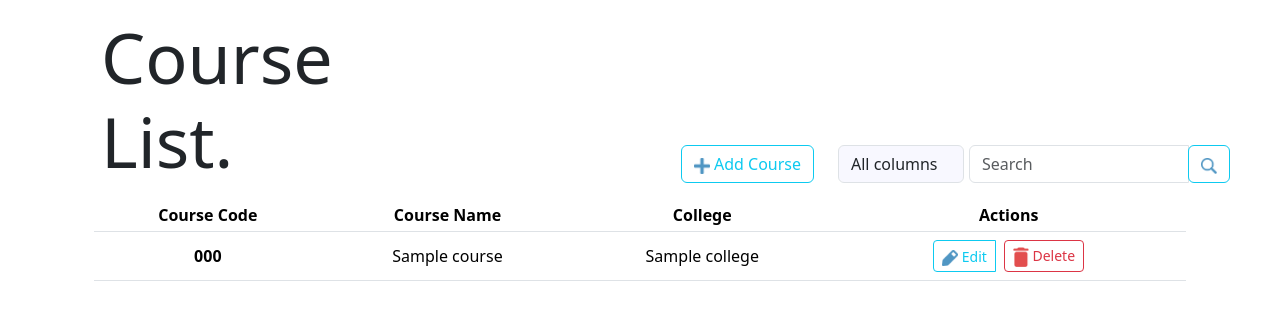
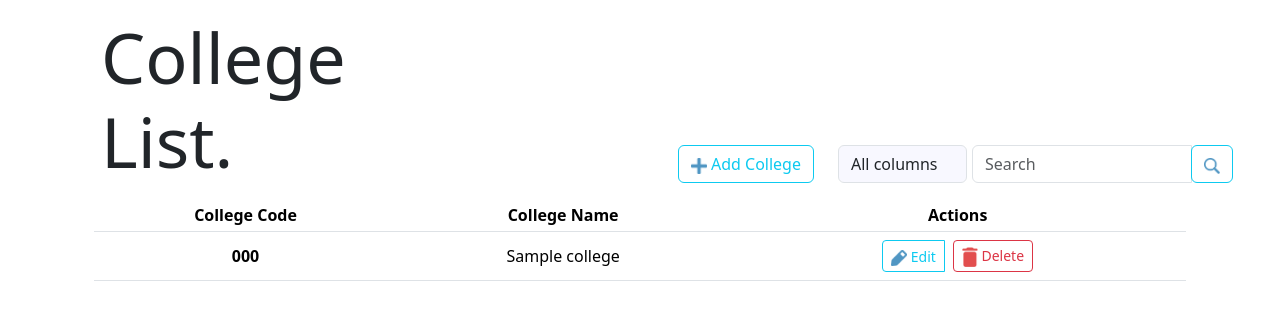
Before and after one commit to frostrhea/SSIS_WebApp, a Flask app: template SSIS_Web/templates/college.html in a window 1280 px wide. Shown: the part 79-399 px from the top of the page. Run offline with Flask 2, Linux system fonts and the light colour scheme; the template is opened without the code that fills it: values that come from a table or form of the project are taken from there, most other values are stand-ins (such as "Sample title", 1, 10 or a date in 2020); some libraries are stand-ins or nearby versions.

Commit message:
feat: can CRUDL for college

```diff
--- /dev/null
+++ b/SSIS_Web/college/forms.py
@@ -0,0 +1,7 @@
+from flask_wtf import FlaskForm
+from wtforms import StringField, IntegerField, SelectField, SubmitField
+
+class CollegeForm(FlaskForm):
+    id = StringField('Code')
+    firstname = StringField('Name')
+    submit = SubmitField('Submit')  # Submit button field
--- a/SSIS_Web/templates/college.html
+++ b/SSIS_Web/templates/college.html
@@ -8,13 +8,13 @@
   <!-- Search bar and Add button row -->
   <div class="row mb-3">
     <div class="col">
-      <h1 class="header">Course List.</h1>
+      <h1 class="header">College List.</h1>
     </div>
     <div class="col mt-auto">
       <!-- Button to trigger the modal -->
       <button type="button" class="btn btn-outline-info" id="addButton">
         <img src="/static/assets/add.png" alt="Add" class="icon" />
-        Add Course
+        Add College
       </button>
     </div>
     <div class="col order-md-last mt-auto">
@@ -23,9 +23,8 @@
         <!-- Dropdown menu for selecting search field -->
         <select class="form-control search-selector" id="searchField">
           <option value="all">All columns</option>
-          <option value="code">Course code</option>
-          <option value="name">Course name</option>
-          <option value="college">College</option>
+          <option value="code">College code</option>
+          <option value="name">College name</option>
         </select>
 
         <!-- Input field for search query -->
@@ -58,30 +57,27 @@
       <!-- Table header -->
       <thead>
         <tr>
-          <th scope="col">Course Code</th>
-          <th scope="col">Course Name</th>
-          <th scope="col">College</th>
+          <th scope="col">College Code</th>
+          <th scope="col">College Name</th>
           <th scope="col">Actions</th>
         </tr>
       </thead>
       <tbody>
         <!-- Table rows for student data -->
-        {% for course in course_data %}
+        {% for college in college_data %}
         <tr>
           <!-- Data for each column -->
-          <th scope="row" class="code">{{ course.code }}</th>
-          <td class="name">{{ course.name }}</td>
-          <td class="college">{{ course.college }}</td>
+          <th scope="row" class="code">{{ college.code }}</th>
+          <td class="name">{{ college.name }}</td>
           <td>
             <div class="btn-group" role="group">
               <!-- Edit button -->
               <button
                 class="btn btn-outline-info btn-sm edit-button"
                 data-toggle="modal"
-                data-target="#editCourseModal"
-                data-code="{{ course.code }}"
-                data-name="{{ course.name }}"
-                data-college="{{ course.college }}"
+                data-target="#editModal"
+                data-code="{{ college.code }}"
+                data-name="{{ college.name }}"
               >
                 <img src="/static/assets/edit.png" alt="Edit" class="icon" />
                 Edit
@@ -89,15 +85,15 @@
 
               <!-- Delete button form -->
               <form
-                id="deleteCourseForm"
-                action="/courses/delete/{{ course.code }}"
+                id="deleteForm"
+                action="/colleges/delete/{{ college.code }}"
                 method="POST"
               >
                 {{ form.hidden_tag() }}
                 <button
                   class="btn btn-outline-danger btn-sm delete-button ml-10"
-                  data-course-code="{{ course.code }}"
-                  id="deleteCourseFromList"
+                  data-college-code="{{ college.code }}"
+                  id="deleteFromList"
                 >
                   <img
                     src="/static/assets/delete.png"
@@ -116,24 +112,24 @@
   </div>
 </div>
 
-<!-- EDIT Student Modal -->
-<div class="modal fade" id="editCourseModal" tabindex="-1" role="dialog" aria-labelledby="editCourseModalLabel" aria-hidden="true">
+<!-- EDIT Modal -->
+<div class="modal fade" id="editModal" tabindex="-1" role="dialog" aria-labelledby="editModalLabel" aria-hidden="true">
   <div class="modal-dialog" role="document">
     <div class="modal-content">
       <div class="modal-header">
-      <h5 class="modal-title" id="editCourseModalLabel">Edit Course</h5>
+      <h5 class="modal-title" id="editModalLabel">Edit College</h5>
       </div>
       <div class="modal-body">
         <!-- Form to edit an existing student -->
         <form
-          action="/courses/edit/"
+          action="/colleges/edit/"
           method="POST"
-          class="editCourseForm"
-          id="editCourseForm"
+          class="editForm"
+          id="editForm"
         >
           <!-- Input fields for student information -->
           <div class="form-group">
-            <label for="code">Course Code</label>
+            <label for="code">College Code</label>
             <input
               type="text"
               class="form-control"
@@ -145,7 +141,7 @@
             />
           </div>
           <div class="form-group">
-            <label for="name">Course Name</label>
+            <label for="name">College Name</label>
             <input
               type="text"
               class="form-control"
@@ -154,22 +150,7 @@
               data-student-id=""
               required
             />
-          </div>
-          <div class="form-group">
-            <label for="college">College</label>
-            <select
-              type="text"
-              class="form-control"
-              id="college"
-              name="college"
-              data-student-id=""
-              required
-            >
-              {% for college in colleges %}
-                  <option value="{{ college.code }}">{{ college.name }}</option>
-                {% endfor %}
-            </select>
-          </div>
+
 
 
           <!-- CSRF Token -->
@@ -187,8 +168,8 @@
             </button>
             <button type="submit" class="btn btn-primary">Save Changes</button>
           </div>
-
         </form>
+      </div>
     </div>
   </div>
 </div>
@@ -196,55 +177,24 @@
 
 
 
-
-  <!-- Add Student Modal -->
-  <div
-    class="modal fade"
-    id="addCourseModal"
-    tabindex="-1"
-    role="dialog"
-    aria-labelledby="addCourseModalLabel"
-    aria-hidden="true"
-  >
+<!-- Add College Modal -->
+<div class="modal fade" id="addCollegeModal" tabindex="-1" role="dialog" aria-labelledby="addCollegeModalLabel" aria-hidden="true">
     <div class="modal-dialog" role="document">
       <div class="modal-content">
         <div class="modal-header">
-          <h5 class="modal-title" id="addCourseModalLabel">
-            Add New Course
-          </h5>
+          <h5 class="modal-title" id="addCollegeModalLabel">Add New College</h5>
         </div>
         <div class="modal-body">
-          <!-- Form to add a new student -->
-          <form id="addCourseForm" action="/courses/add" method="POST">
-            <!-- Input fields for student information -->
+          <!-- Form to add a new college -->
+          <form id="addCollegeForm" action="/colleges/add" method="POST">
+            <!-- Input fields for college information -->
             <div class="form-group">
-              <label for="code">Course Code</label>
-              <input
-                type="text"
-                class="form-control"
-                id="code"
-                name="code"
-                required
-              />
+              <label for="addCode">College Code</label>
+              <input type="text" class="form-control" id="code" name="code" required />
             </div>
             <div class="form-group">
-              <label for="name">Course Name</label>
-              <input
-                type="text"
-                class="form-control"
-                id="name"
-                name="name"
-                required
-              />
-            </div>
-            <div class="form-group">
-              <label for="college">College</label>
-              <select class="form-control" id="college" name="college" required>
-                <option value="" disabled selected>Select a college</option>
-                  {% for college in colleges %}
-                    <option value="{{ college.code }}">{{ college.name }}</option>
-                  {% endfor %}
-              </select>
+              <label for="addName">College Name</label>
+              <input type="text" class="form-control" id="name" name="name" required />
             </div>
 
             <!-- Hidden input fields to store form data -->
@@ -257,11 +207,6 @@
               type="hidden"
               id="hiddenName"
               name="hiddenName"
-            />
-            <input
-              type="hidden"
-              id="hiddenCollege"
-              name="hiddenLCollege"
             />
 
             <!-- CSRF Token -->
@@ -278,11 +223,10 @@
                 Close
               </button>
               <button type="submit" class="btn btn-primary">
-                Add Student
+                Add College
               </button>
             </div>
           </form>
-        </div>
         </div>
       </div>
     </div>
@@ -294,28 +238,27 @@
 <script>
 $(document).ready(function () {
     $("#addButton").click(function () {
+        console.log("Add button clicked");
         // Clear input fields and hidden fields when the modal is opened
-      $("#addCourseForm")[0].reset();
+        $("#addCollegeForm")[0].reset();
         $("#hiddenCode").val("");
         $("#hiddenName").val("");
-      $("#hiddenCollege").val("");
 
-      $("#addCourseModal").modal("show");
+        $("#addCollegeModal").modal("show");
     });
 
-    $("#addCourseForm").submit(function (event) {
+    $("#addCollegeForm").submit(function (event) {
         // Update hidden input fields with form data
-      console.log("Form Data before submission:", $("#addCourseForm").serialize());
+        console.log("Form Data before submission:", $("#addCollegeForm").serialize());
         $("#hiddenCode").val($("#code").val());
-      $("#hiddenName").val($("#courseName").val());
-      $("#hiddenCollege").val($("#college").val());
+        $("#hiddenName").val($("#name").val());
 
         console.log("Form submitted!");
     });
 
   // Close add modal function
   function closeAddModal() {
-    $("#addCourseModal").modal("hide");
+    $("#addCollegeModal").modal("hide");
   }
 
   $("#closeAddModalButton").click(function () {
@@ -323,8 +266,8 @@ $(document).ready(function () {
   });
 
 
-  $("#deleteCourseFromList").click(function (event) {
-    if (!confirm("Are you sure you want to delete this course?")) {
+  $("#deleteFromList").click(function (event) {
+    if (!confirm("Are you sure you want to delete this college?")) {
       event.preventDefault();
     } else {
       var code = $(this).data("code");
@@ -368,7 +311,7 @@ $(document).ready(function () {
 
    // Edit Modal
    function closeEditModal() {
-    $("#editCourseModal").modal("hide");
+    $("#editModal").modal("hide");
   }
 
   $("#closeEditModalButton").click(function () {
@@ -379,31 +322,27 @@ $(document).ready(function () {
   $(".edit-button").click(function () {
     var code = $(this).data("code");
     var name = $(this).data("name");
-    var college = $(this).data("college");
 
     // Populate the form fields with the student data
-    $("#editCourseForm input[name='code']")
+    $("#editForm input[name='code']")
       .val(code)
       .data("code", code);
-    $("#editCourseForm input[name='name']")
+    $("#editForm input[name='name']")
       .val(name)
-      .data("code", code);
-    $("#editCourseForm input[name='college']")
-      .val(college)
       .data("code", code);
 
     // Show the form for editing
-    $("#editCourseModal").modal("show");
+    $("#editModal").modal("show");
   });
 
-$("#editCourseForm").submit(function(event) {
+$("#editForm").submit(function(event) {
     event.preventDefault();
 
-    var code = $("#editCourseForm input[name='code']").data("code");
+    var code = $("#editForm input[name='code']").data("code");
     console.log("Old ID before appending:", code);
-    console.log("Form Data before submission:", $("#editCourseForm").serialize());
-    $("#editCourseForm").append('<input type="hidden" name="old_code" value="' + code + '">');
-    $("#editCourseForm").unbind('submit').submit();
+    console.log("Form Data before submission:", $("#editForm").serialize());
+    $("#editForm").append('<input type="hidden" name="old_code" value="' + code + '">');
+    $("#editForm").unbind('submit').submit();
 });
 
 });
```
Also changed, not shown: SSIS_Web/college/college_controller.py (+60 -6 lines), SSIS_Web/college/college_model.py (+93 -9 lines), SSIS_Web/templates/course.html (+4 -4 lines). Lines whose indentation alone changed are shown as unchanged.
